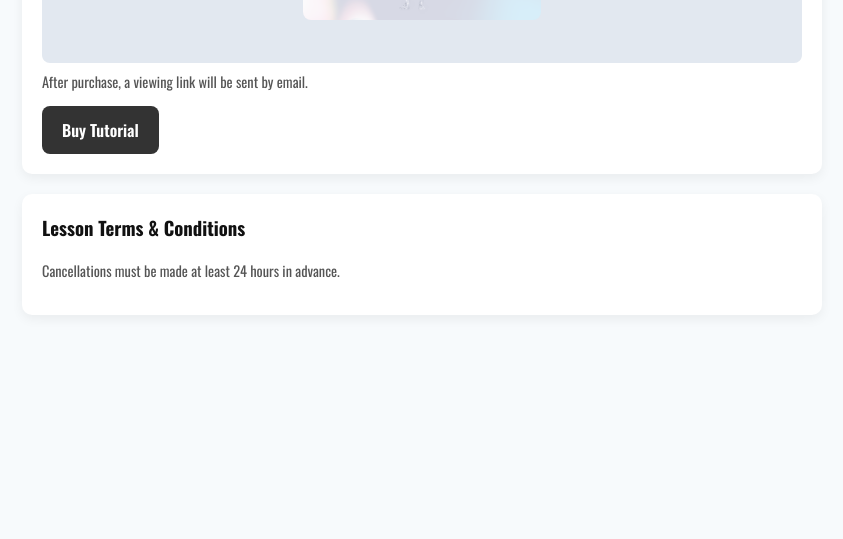
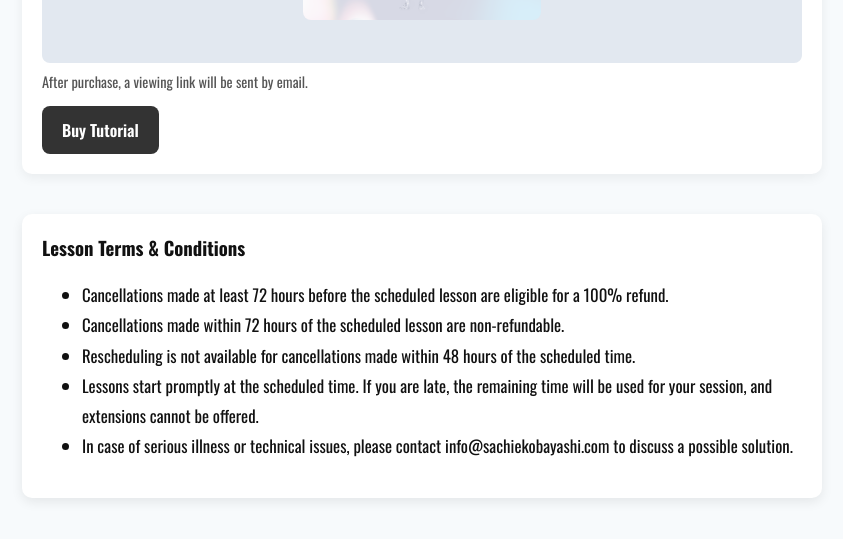
Before and after one commit to kbys88/kbys88.github.io, a Jekyll site: the page built from lesson_fr.md, in a window 1280 px wide and 900 px high, scrolled down 4007 px. Shown: the top 539 px of the window, without its empty margins (218-1061 px from the left). Built offline with Jekyll 4.4.1, drawn with Linux system fonts in a browser that asks for light colours; some web fonts are replaced.

Commit message:
Update lesson_fr.md

```diff
--- a/lesson_fr.md
+++ b/lesson_fr.md
@@ -144,11 +144,22 @@ permalink: /lesson_fr/
 </div>
 
 <!-- Terms -->
-<div class="card">
+<div class="card" style="max-width:800px; margin:40px auto; padding:20px; border-radius:10px; box-shadow:0 4px 12px rgba(0,0,0,0.08);">
   <h3 data-en="Lesson Terms & Conditions" data-fr="Conditions des Cours"></h3>
-  <p class="small" data-en="Cancellations must be made at least 24 hours in advance."
-     data-fr="Les annulations doivent être effectuées au moins 24 heures à l'avance."></p>
+  <ul style="font-size:1.05rem; line-height:1.8; margin-top:10px;">
+    <li data-en="Cancellations made at least 72 hours before the scheduled lesson are eligible for a 100% refund."
+        data-fr="Les annulations effectuées au moins 72 heures avant l’heure prévue du cours donnent droit à un remboursement complet (100%)."></li>
+    <li data-en="Cancellations made within 72 hours of the scheduled lesson are non-refundable."
+        data-fr="Les annulations effectuées moins de 72 heures avant le cours ne sont pas remboursables."></li>
+    <li data-en="Rescheduling is not available for cancellations made within 48 hours of the scheduled time."
+        data-fr="Aucun report n’est possible pour les annulations effectuées dans les 48 heures précédant le cours."></li>
+    <li data-en="Lessons start promptly at the scheduled time. If you are late, the remaining time will be used for your session, and extensions cannot be offered."
+        data-fr="Les cours commencent à l’heure prévue. En cas de retard, le temps restant sera utilisé pour la session, sans prolongation possible."></li>
+    <li data-en="In case of serious illness or technical issues, please contact info@sachiekobayashi.com to discuss a possible solution."
+        data-fr="En cas de problème technique ou de maladie grave, veuillez contacter info@sachiekobayashi.com pour convenir d’une solution."></li>
+  </ul>
 </div>
+
 
 <!-- Calendly inline widget begin -->
 <div class="calendly-inline-widget" data-url="https://calendly.com/sound-sachiekobayashi/new-meeting?primary_color=8cc6da" style="min-width:320px;height:700px;"></div>
```
